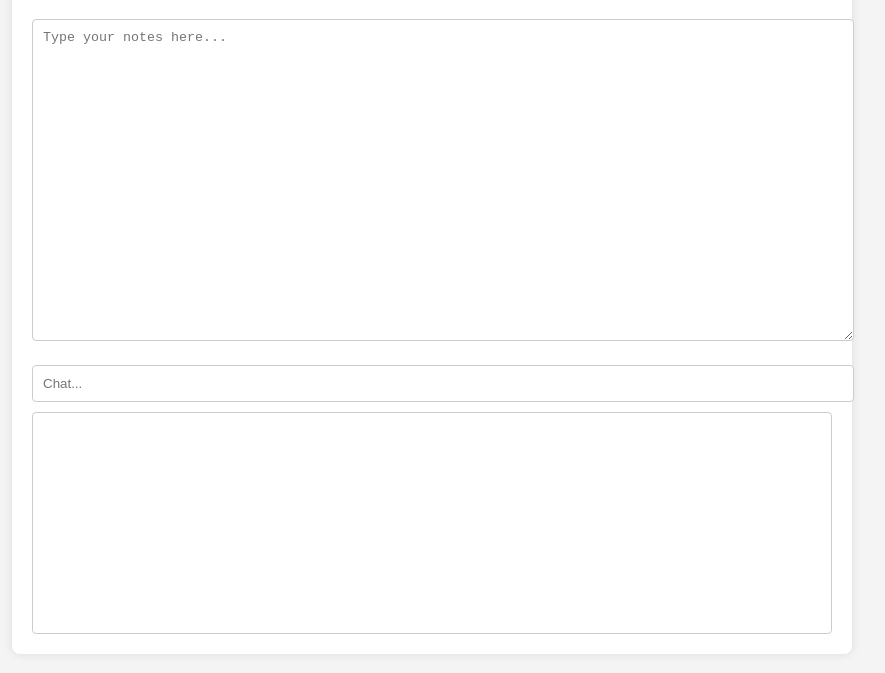
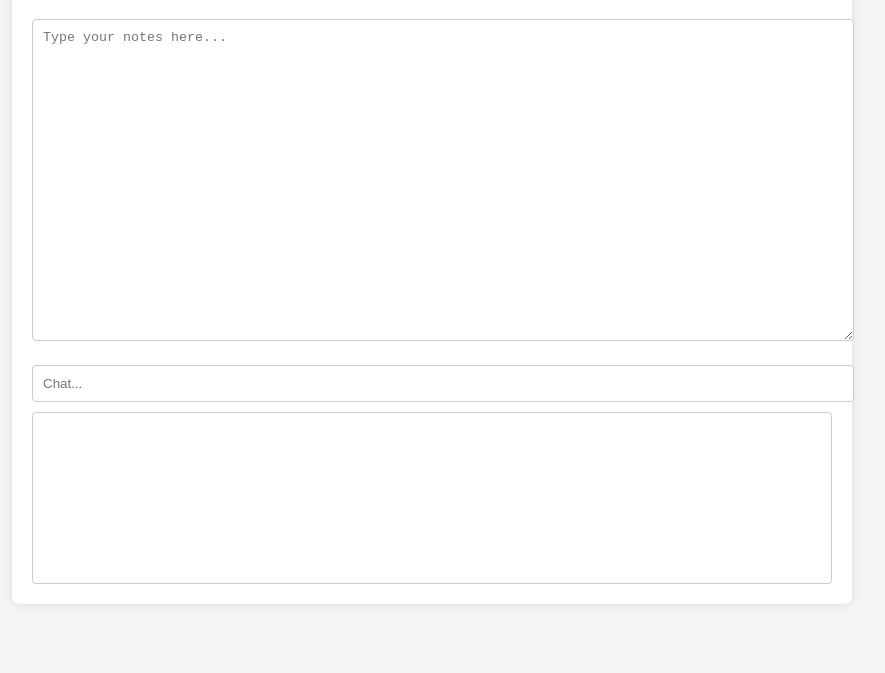
Before and after one commit to tashaxanavsem82/real-time-note-sharing, a website: page index.html in a window 1280 px wide. Shown: the part 101-774 px from the top of the page, without its empty margins (208-1093 px from the left). Drawn offline with Linux system fonts and the light colour scheme.

Commit message:
Reduced height of chat-box for a more compact layout.

```diff
--- a/style.css
+++ b/style.css
@@ -39,7 +39,7 @@ body {
 
 #chat-box {
     margin-top: 10px;
-    height: 200px;  /* Increased height for better visibility */
+    height: 150px;  /* Reduced height for a more compact layout */
     overflow-y: auto;
     border: 1px solid #ccc;
     padding: 10px;
```
